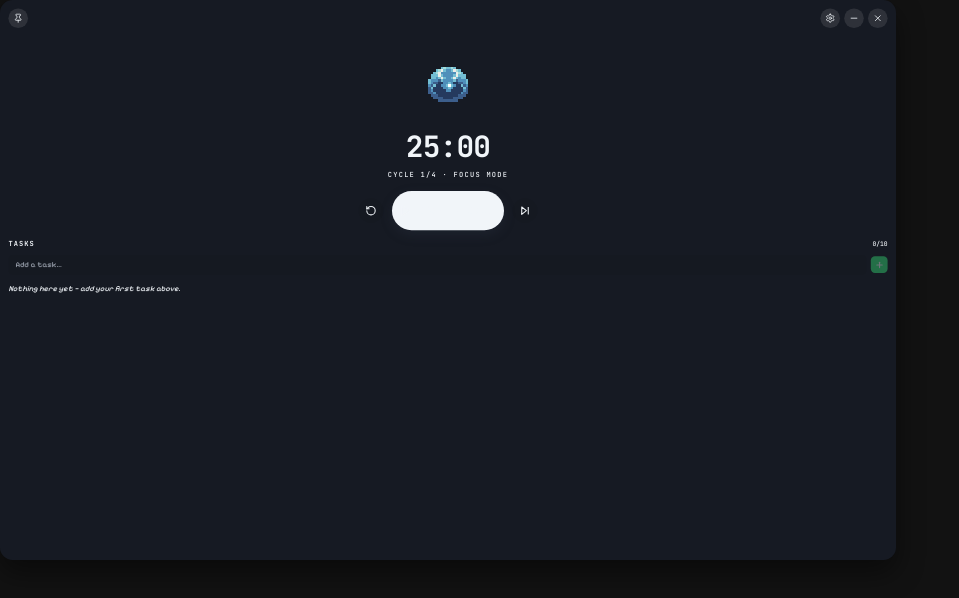
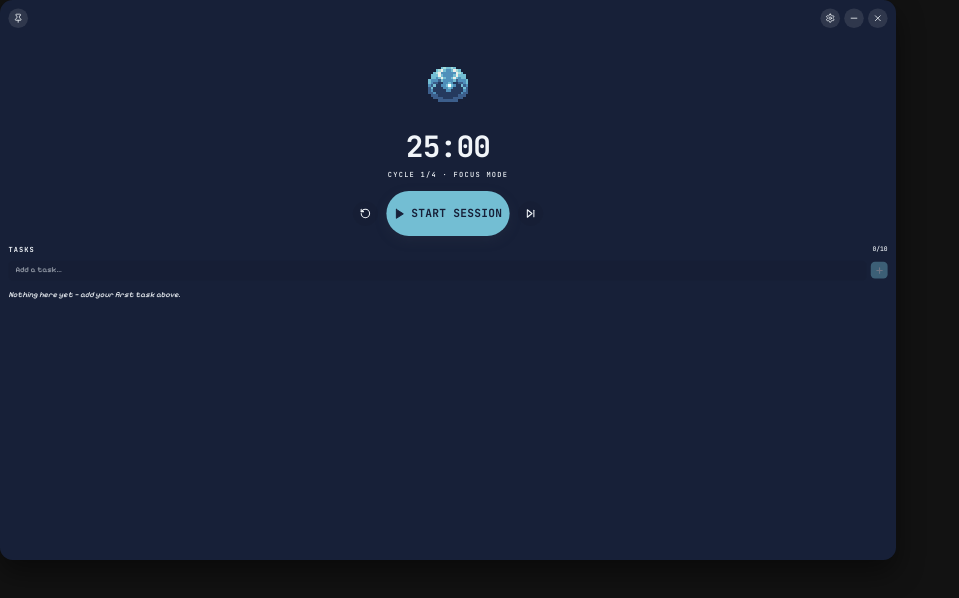
Before and after one commit to AlloEngel/slimy.doro, a React (Vite) app: page / in a window 1280 px wide. Shown: the top 598 px of the page, without its empty margins (0-959 px from the left). Built offline with nearby package versions, Linux system fonts and the light colour scheme; the HTML template or start-up script is replaced by a standard one.

Commit message:
change: slime palete tokens & timer display color fix

```diff
--- a/src/components/TimerDisplay.tsx
+++ b/src/components/TimerDisplay.tsx
@@ -55,10 +55,10 @@ export function TimerDisplay() {
         <button
           type="button"
           onClick={startPause}
-          className="flex h-14 w-40 items-center justify-center gap-2 rounded-full bg-slate-deep font-mono text-sm font-bold uppercase tracking-wide text-cream shadow-[0_6px_16px_rgba(51,59,77,0.28)] transition hover:brightness-110 active:scale-[0.98]"
+          className="flex h-16 w-44 shrink-0 items-center justify-center gap-2 whitespace-nowrap rounded-full bg-[var(--accent)] font-mono text-base font-bold uppercase tracking-wide text-[var(--on-accent)] shadow-[0_6px_16px_rgba(51,59,77,0.28)] transition hover:brightness-110 active:scale-[0.98]"
           aria-label={isRunning ? "Pause session" : "Start session"}
         >
-          {isRunning ? <Pause size={18} fill="currentColor" /> : <Play size={18} fill="currentColor" />}
+          {isRunning ? <Pause size={17} fill="currentColor" /> : <Play size={17} fill="currentColor" />}
           {isRunning ? "Pause" : "Start Session"}
         </button>
 
--- a/src/index.css
+++ b/src/index.css
@@ -3,13 +3,15 @@
 @tailwind utilities;
 
 :root {
-  /* Deep fantasy dark surface + slime-green accent (RPG theme) */
-  --surface: #161a23;
-  --surface-soft: #1f2530;
-  --accent: #38ef7d;
-  --accent-dim: #22c55e;
+  /* Deep blue slime palette */
+  --surface: #172038;
+  --surface-soft: #253a5e;
+  --accent: #73bed3;
+  --accent-dim: #4f8fba;
   --text: #cbd5e1;
   --text-deep: #f1f5f9;
+  --on-accent: #172038;
+
   color-scheme: dark;
 }
 
--- a/tailwind.config.js
+++ b/tailwind.config.js
@@ -5,39 +5,50 @@ export default {
   theme: {
     extend: {
       colors: {
-        // RPG/fantasy slime palette — same token names as before,
-        // new values, so existing className usage repaints for free.
+        // Blue slime palette — keeps existing token names
+        // so existing className usage continues to work.
         cream: {
-          DEFAULT: "#F1F5F9", // near-white, used as light text on accent buttons
-          soft: "#1F2530",    // dark soft surface
+          DEFAULT: "#F1F5F9",
+          soft: "#253A5E",
         },
+
         terracotta: {
-          DEFAULT: "#38EF7D", // neon slime green — primary accent
-          dim: "#16A34A",
-          bright: "#6EE7B7",
+          DEFAULT: "#73BED3",
+          dim: "#4F8FBA",
+          bright: "#A4DDDB",
         },
+
         slate: {
-          text: "#94A3B8", // muted light gray for secondary text on dark bg
-          deep: "#F1F5F9", // near-white for headings/primary text
+          text: "#94A3B8",
+          deep: "#F1F5F9",
         },
+
         slime: {
-          900: "#0B1420",
-          700: "#16A34A",
-          500: "#38EF7D",
-          300: "#6EE7B7",
-          100: "#B9F5D8",
-          50: "#E6FBF0",
+          900: "#172038",
+          700: "#3C5E8B",
+          500: "#73BED3",
+          300: "#A4DDDB",
+          100: "#A4DDDB",
+          50: "#E7F7F7",
         },
-        contrast: { light: "#FFFFFF", dark: "#1E1E1E" },
+
+        contrast: {
+          light: "#FFFFFF",
+          dark: "#172038",
+        },
       },
+
       fontFamily: {
         display: ["'Pixelify Sans'", "system-ui", "sans-serif"],
         mono: ["'JetBrains Mono'", "'IBM Plex Mono'", "ui-monospace", "monospace"],
-        // Body/base font is now Pixelify Sans globally, per requirement #4.
         body: ["'Pixelify Sans'", "cursive", "sans-serif"],
         sans: ["'Pixelify Sans'", "cursive", "sans-serif"],
       },
-      borderRadius: { cozy: "18px" },
+
+      borderRadius: {
+        cozy: "18px",
+      },
+
       keyframes: {
         "float-up": {
           "0%": { transform: "translateY(0)", opacity: "0" },
@@ -54,6 +65,7 @@ export default {
           "100%": { transform: "translateX(0)" },
         },
       },
+
       animation: {
         "float-up": "float-up 1.4s ease-out forwards",
         "pop-in": "pop-in 0.35s cubic-bezier(0.34, 1.56, 0.64, 1) forwards",
--- a/themes/cozy-default.json
+++ b/themes/cozy-default.json
@@ -7,6 +7,7 @@
     "accent": "#E08E79",
     "accentDim": "#C97A65",
     "text": "#4E596F",
-    "textDeep": "#333B4D"
+    "textDeep": "#333B4D",
+    "onAccent": "#FFFFFF"
   }
 }
--- a/themes/dusk-slate.json
+++ b/themes/dusk-slate.json
@@ -7,6 +7,7 @@
     "accent": "#7FC0D6",
     "accentDim": "#5B93C7",
     "text": "#E7E9EE",
-    "textDeep": "#FFFFFF"
+    "textDeep": "#FFFFFF",
+    "onAccent": "#1E1E1E"
   }
 }
```
